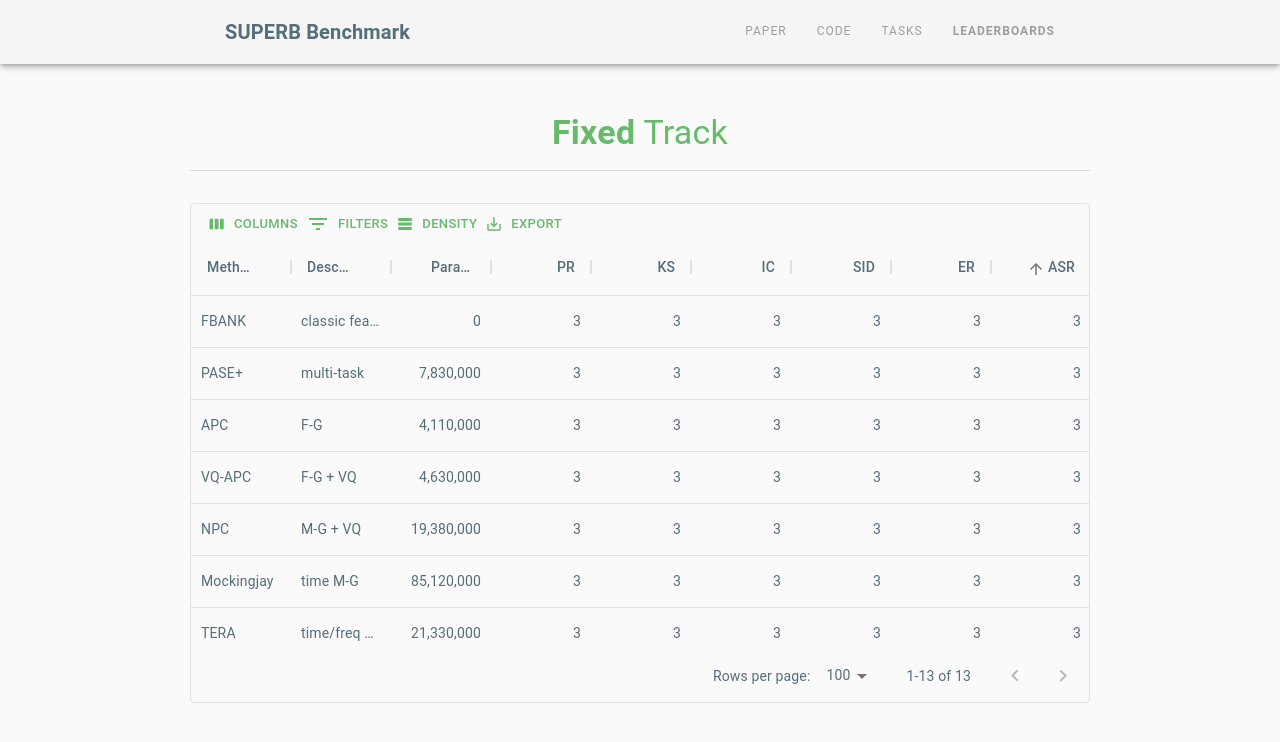
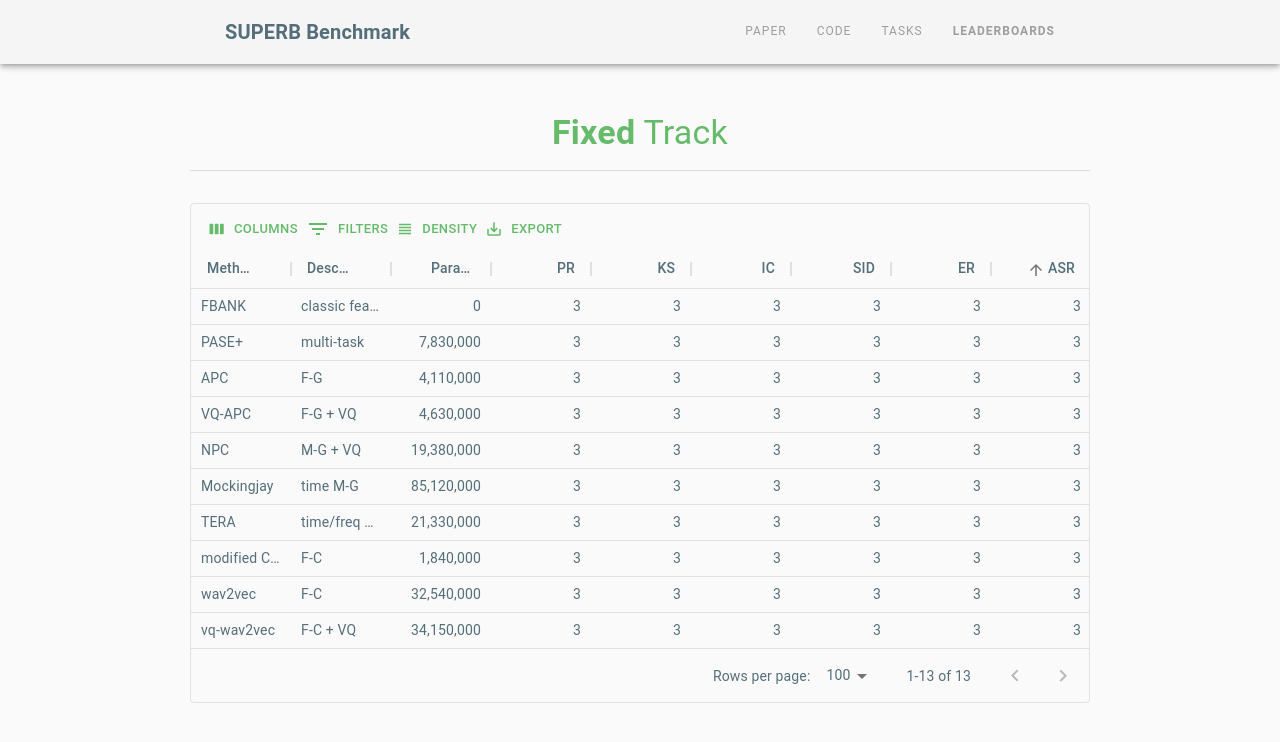
Before and after one commit to superbbenchmark/website-react, a React (Create React App) app: page /leaderboards/fixed in a window 1280 px wide. Shown: the top 742 px of the page. Built offline with nearby package versions, Linux system fonts and the light colour scheme.

Commit message:
adjust table menu

```diff
--- a/src/Leaderboard.js
+++ b/src/Leaderboard.js
@@ -7,7 +7,7 @@ import { Typography, Box } from '@material-ui/core';
 
 function PlacedToolBar(props) {
   return (
-    <Box marginLeft="10px">
+    <Box margin="5px 10px">
       <GridToolbar {...props} style={{ fontWeight: "bold" }} />
     </Box>
   )
@@ -48,6 +48,7 @@ export default function BasicSortingGrid(props) {
         columns={columns}
         rows={rows}
         disableColumnMenu={true}
+        density="compact"
         components={{
           Toolbar: PlacedToolBar,
         }}
```
